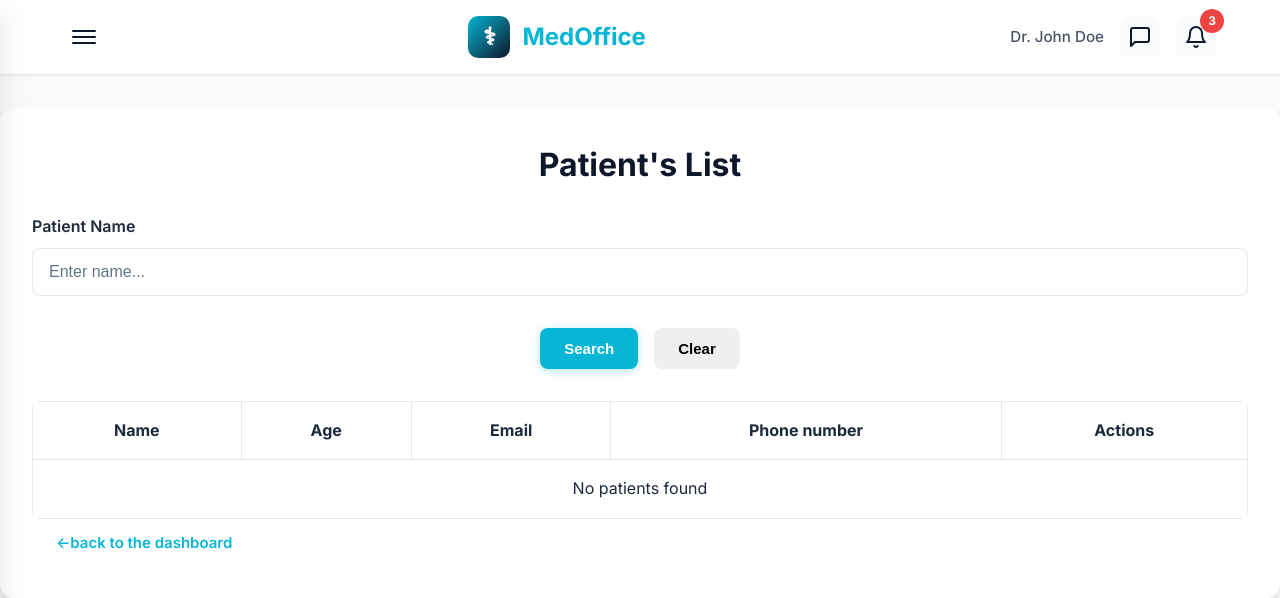
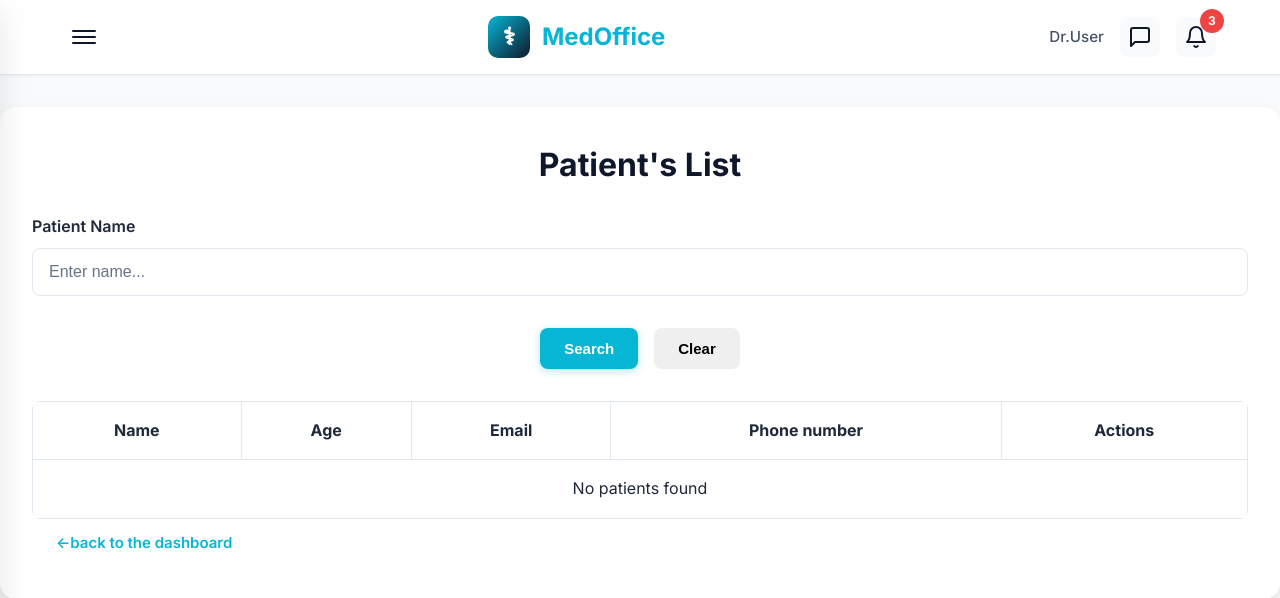
Before and after one commit to badisso22/MedOffice, a PHP site: page /AdminDoctor/searchP.php in a window 1280 px wide. Shown: the top 598 px of the page. Run offline with PHP 8.4, Linux system fonts and the light colour scheme; data comes from the database, SQL or seed files in the repository; data that the repository does not hold is empty.

Commit message:
Update searchP.php

```diff
--- a/AdminDoctor/searchP.php
+++ b/AdminDoctor/searchP.php
@@ -1,5 +1,6 @@
 <?php
 session_start();
+
 ?>
 <!DOCTYPE html>
 <html lang="en">
@@ -24,7 +25,7 @@ session_start();
                 MedOffice
             </a>
             <div class="nav-cta">
-                <span class="user-name">Dr. John Doe</span>
+                <span class="user-name">Dr.<?= htmlspecialchars($fullname ?? 'User') ?></span>
                 <div class="top-icons">
                     <a href="messages.php" class="icon-btn" title="Chat">
                         <svg viewBox="0 0 24 24">
@@ -94,7 +95,6 @@ session_start();
                 </svg>
                 Settings
             </a></li>
-            <button class="drawer-logout" onclick="logout()">Logout</button>
         </ul>
     </div>
     <div class="drawer-overlay" id="drawerOverlay" onclick="toggleDrawer()"></div>
```
